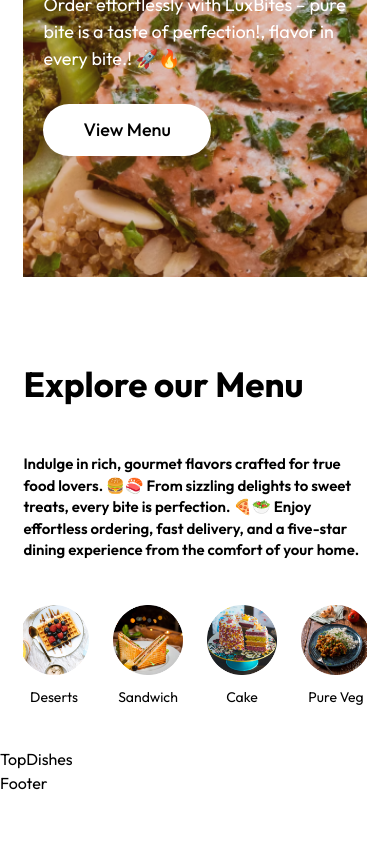
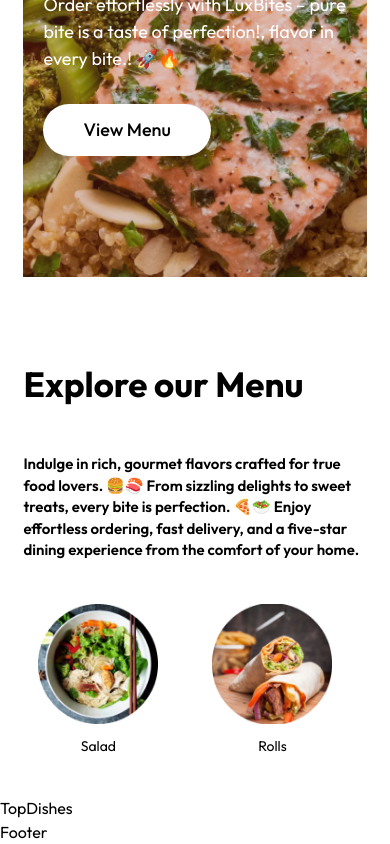
Before and after one commit to DevDivine-001/LuxBites--app-, a React (Vite) app: page / in a window 390 px wide. Shown: the part 550-1394 px from the top of the page. Before the commit the page ends 1345 px from the top, so only its background shows below. Built offline with nearby package versions, Linux system fonts and the light colour scheme.

Commit message:
fix sum error in Mobile sreccn

```diff
--- a/src/pages/MenuItems.jsx
+++ b/src/pages/MenuItems.jsx
@@ -3,13 +3,13 @@ import { menu_list } from "../assets/frontend_assets/assets"
 const MenuItems = () => {
     return (
         <div className="w-full justify-center items-center  flex py-10">
-            <div className="w-[88%] flex justify-between  flex-col gap-11 overflow-x-auto scrollbar-hide max-md:text-sm">
+            <div className="w-[88%] flex justify-between  flex-col gap-11 overflow-x-hidden max-md:text-sm">
                 <h1 className="flex items-center font-bold text-[35px] ">Explore our Menu</h1>
                 <p className="font-semibold text-[15px] max-md:text-[15px] max-lg:text-[19px]"> Indulge in rich, gourmet flavors crafted for true food lovers. 🍔🍣 From sizzling delights to sweet treats,<br className="max-md:hidden max-lg:hidden " /> every bite is perfection. 🍕🥗<br className="max-md:hidden " /> Enjoy effortless ordering, fast delivery, and a five-star dining <br className="max-md:hidden max-lg:hidden  max-2xl:hidden" /> experience from the comfort of your home.</p>
-                <div className="flex justify-center items-center gap-6 text-center  overflow-x-auto snap-x snap-mandatory max-md:text-sm cursor-pointer">
+                <div className="flex  gap-6 text-center   overflow-x-auto span-x snap-mandatory scrollbar-hide whitespace-nowrap cursor-pointer">
                     {menu_list.map((item, index) => (
-                        <div className="flex justify-center items-center flex-col gap-3 max-md:min-w-[70px]  " key={index}>
-                            <img src={item.menu_image} alt="image" className="object-cover w-full h-auto " />
+                        <div className="flex flex-col items-center gap-3 min-w-[150px] md:min-w-[200px] snap-start" key={index}>
+                            <img src={item.menu_image} alt="image" className="object-cover w-[120px] h-[120px] md:w-[150px] md:h-[150px] rounded-lg" />
                             <p>{item.menu_name}</p>
                         </div>
 
```
